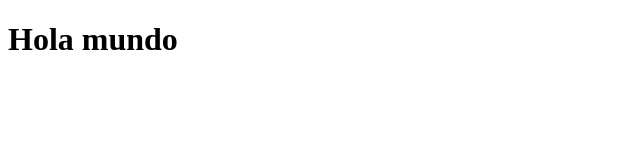
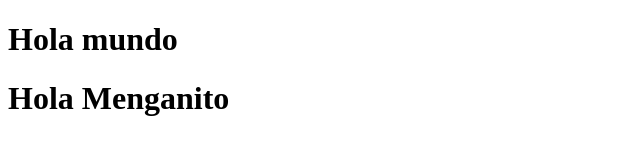
Before and after one commit to santiagoalex/web3forU-sesion-git, a plain HTML site: page index.html in a window 1280 px wide. Shown: the whole page, without its empty margins (0-640 px from the left). Drawn offline with Linux system fonts and the light colour scheme.

Commit message:
Nombre menganito

```diff
--- a/index.html
+++ b/index.html
@@ -10,7 +10,7 @@
 
 <body>
   <h1>Hola mundo</h1>
-
+  <h1>Hola Menganito</h1>
 </body>
 
 </html>
```
